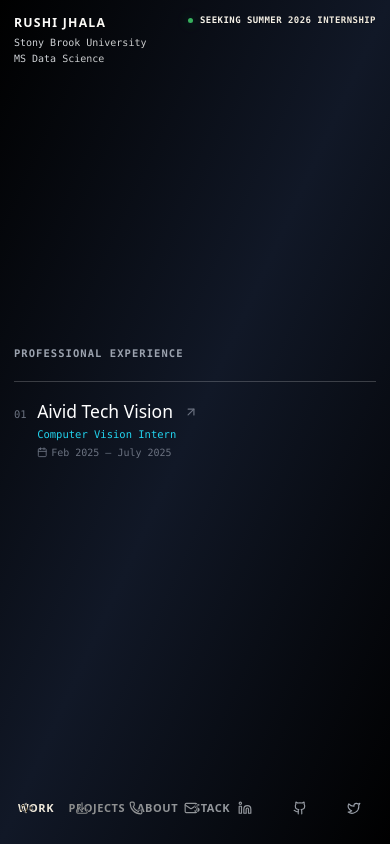
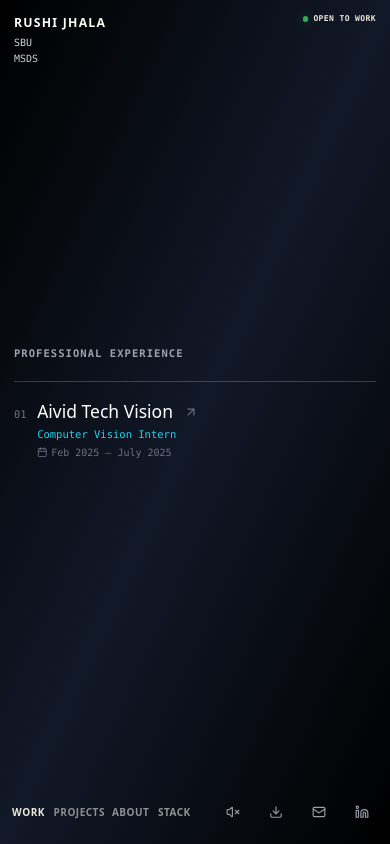
Before and after one commit to Rushi0070/personalwebsite, a React (Vite) app: page / in a window 390 px wide. Built offline with nearby package versions, Linux system fonts and the light colour scheme.

Commit message:
Make website responsive for mobile - fix overlapping icons

```diff
--- a/postcss.config.cjs
+++ b/postcss.config.js
@@ -1,4 +1,4 @@
-module.exports = {
+export default {
   plugins: {
     tailwindcss: {},
     autoprefixer: {},
--- a/src/App.tsx
+++ b/src/App.tsx
@@ -7,7 +7,6 @@ import {
   Volume2,
   VolumeX,
   Download,
-  Phone,
   MapPin,
   Calendar,
   Twitter
@@ -75,82 +74,72 @@ const useDeviceDetect = () => {
   return { isMobile, isTablet, isLowPower };
 };
 
-// --- 🎹 INTERSTELLAR BACKGROUND MUSIC ---
+// --- OPTIMIZED AUDIO ENGINE ---
 const useSound = () => {
   const [isMuted, setIsMuted] = useState(true);
-  const audioRef = useRef<HTMLAudioElement | null>(null);
   const audioCtxRef = useRef<AudioContext | null>(null);
-  const noiseBufferRef = useRef<AudioBuffer | null>(null);
+  const bufferRef = useRef<AudioBuffer | null>(null);
   const isInitializedRef = useRef(false);
 
   const initAudio = useCallback(() => {
-    // Initialize background music
-    if (!audioRef.current) {
-      const audio = new Audio('/02 Cornfield Chase.mp3');
-      audio.loop = true;
-      audio.volume = 0.3; // Soft background volume
-      audioRef.current = audio;
+    if (isInitializedRef.current) {
+      if (audioCtxRef.current?.state === 'suspended') {
+        audioCtxRef.current.resume();
+      }
+      setIsMuted(false);
+      return;
     }
 
-    // Play the music
-    audioRef.current.play().catch(e => {
-      console.warn('Audio playback failed:', e);
-    });
-
-    // Initialize Web Audio for hover sounds
-    if (!isInitializedRef.current) {
     try {
       const AudioContext = window.AudioContext || (window as unknown as { webkitAudioContext: typeof window.AudioContext }).webkitAudioContext;
-        const ctx = new AudioContext();
-        audioCtxRef.current = ctx;
+      audioCtxRef.current = new AudioContext();
 
-        // Create noise buffer for hover sounds
-        const bufferSize = ctx.sampleRate * 2;
-        const buffer = ctx.createBuffer(1, bufferSize, ctx.sampleRate);
+      const bufferSize = audioCtxRef.current.sampleRate * 2;
+      const buffer = audioCtxRef.current.createBuffer(1, bufferSize, audioCtxRef.current.sampleRate);
       const data = buffer.getChannelData(0);
+
       for (let i = 0; i < bufferSize; i++) {
         data[i] = Math.random() * 2 - 1;
       }
-        noiseBufferRef.current = buffer;
+      bufferRef.current = buffer;
       isInitializedRef.current = true;
+
+      if (audioCtxRef.current.state === 'suspended') {
+        audioCtxRef.current.resume();
+      }
+      setIsMuted(false);
     } catch (e) {
-        console.warn('Audio context failed:', e);
+      console.warn('Audio initialization failed:', e);
     }
-    }
-
-    setIsMuted(false);
   }, []);
 
-  // Hover tick sound
   const playHover = useCallback(() => {
-    if (isMuted || !audioCtxRef.current || !noiseBufferRef.current) return;
+    if (isMuted || !audioCtxRef.current || !bufferRef.current) return;
     if (audioCtxRef.current.state === 'suspended') {
       audioCtxRef.current.resume();
     }
 
     try {
-      const ctx = audioCtxRef.current;
-      const t = ctx.currentTime;
+      const t = audioCtxRef.current.currentTime;
+      const source = audioCtxRef.current.createBufferSource();
+      source.buffer = bufferRef.current;
 
-      const source = ctx.createBufferSource();
-      source.buffer = noiseBufferRef.current;
-
-      const filter = ctx.createBiquadFilter();
+      const filter = audioCtxRef.current.createBiquadFilter();
       filter.type = 'highpass';
       filter.frequency.value = 2000;
 
-      const gain = ctx.createGain();
-      gain.gain.setValueAtTime(0.06, t);
-      gain.gain.exponentialRampToValueAtTime(0.001, t + 0.012);
+      const gain = audioCtxRef.current.createGain();
+      gain.gain.setValueAtTime(0.08, t);
+      gain.gain.exponentialRampToValueAtTime(0.001, t + 0.015);
 
       source.connect(filter);
       filter.connect(gain);
-      gain.connect(ctx.destination);
+      gain.connect(audioCtxRef.current.destination);
 
       source.start(t);
       source.stop(t + 0.02);
     } catch {
-      // Silently fail
+      // Silently fail for audio errors
     }
   }, [isMuted]);
 
@@ -159,20 +148,11 @@ const useSound = () => {
       initAudio();
     } else {
       setIsMuted(true);
-
-      // Pause the music
-      if (audioRef.current) {
-        audioRef.current.pause();
-      }
     }
   }, [isMuted, initAudio]);
 
   useEffect(() => {
     return () => {
-      if (audioRef.current) {
-        audioRef.current.pause();
-        audioRef.current = null;
-      }
       if (audioCtxRef.current) {
         audioCtxRef.current.close().catch(() => {});
       }
@@ -678,22 +658,27 @@ export default function ArtisticPortfolio() {
       )}
 
       {/* Header - Left */}
-      <header className="fixed top-4 left-4 sm:top-6 sm:left-6 md:top-8 md:left-8 z-50 mix-blend-difference safe-left safe-top">
-        <h1 className="text-sm md:text-base font-bold tracking-widest uppercase text-white">
+      <header className="fixed top-4 left-4 sm:top-6 sm:left-6 md:top-8 md:left-8 z-50 mix-blend-difference safe-left safe-top mobile-header-left">
+        <h1 className="text-sm md:text-base font-bold tracking-widest uppercase text-white truncate">
           Rushi Jhala
         </h1>
         <p className="text-[10px] md:text-xs font-mono text-gray-300 mt-1 font-medium leading-relaxed">
-          Stony Brook University<br className="sm:hidden" />
-          <span className="hidden sm:inline"> // </span>MS Data Science
+          <span className="hidden xs:inline">Stony Brook University</span>
+          <span className="xs:hidden">SBU</span>
+          <br className="sm:hidden" />
+          <span className="hidden sm:inline"> // </span>
+          <span className="hidden xs:inline">MS Data Science</span>
+          <span className="xs:hidden">MSDS</span>
         </p>
       </header>
 
       {/* Header - Right */}
-      <div className="fixed top-4 right-4 sm:top-6 sm:right-6 md:top-8 md:right-8 z-50 mix-blend-difference text-right safe-right safe-top">
-        <div className="flex items-center justify-end gap-2">
-          <div className="w-1.5 h-1.5 md:w-2 md:h-2 bg-green-400 rounded-full pulse-glow" />
-          <span className="text-[9px] sm:text-[10px] md:text-xs font-mono tracking-wider sm:tracking-widest uppercase text-white font-bold">
-            Seeking Summer 2026 Internship
+      <div className="fixed top-4 right-4 sm:top-6 sm:right-6 md:top-8 md:right-8 z-50 mix-blend-difference text-right safe-right safe-top mobile-header-right">
+        <div className="flex items-center justify-end gap-1.5 sm:gap-2">
+          <div className="w-1.5 h-1.5 md:w-2 md:h-2 bg-green-400 rounded-full pulse-glow flex-shrink-0" />
+          <span className="text-[8px] xs:text-[9px] sm:text-[10px] md:text-xs font-mono tracking-wider sm:tracking-widest uppercase text-white font-bold leading-tight">
+            <span className="hidden xs:inline">Seeking Summer 2026 Internship</span>
+            <span className="xs:hidden">Open to Work</span>
           </span>
         </div>
         <p className="hidden sm:flex text-[10px] md:text-xs font-mono text-gray-300 mt-1 font-medium items-center justify-end gap-1">
@@ -704,7 +689,7 @@ export default function ArtisticPortfolio() {
 
       {/* Navigation */}
       <nav
-        className="fixed bottom-4 left-4 sm:bottom-6 sm:left-6 md:bottom-8 md:left-8 z-50 flex gap-3 sm:gap-4 md:gap-8 mix-blend-difference overflow-x-auto max-w-[65vw] sm:max-w-[60vw] md:max-w-none no-scrollbar safe-left safe-bottom select-none-touch"
+        className="fixed bottom-4 left-3 sm:bottom-6 sm:left-6 md:bottom-8 md:left-8 z-50 flex gap-2 xs:gap-3 sm:gap-4 md:gap-8 mix-blend-difference overflow-x-auto max-w-[55vw] xs:max-w-[60vw] sm:max-w-[60vw] md:max-w-none no-scrollbar safe-left safe-bottom select-none-touch mobile-bottom-nav"
         role="navigation"
         aria-label="Main navigation"
       >
@@ -712,7 +697,7 @@ export default function ArtisticPortfolio() {
           <button
             key={sec}
             onClick={() => handleNavClick(sec)}
-            className={`text-[11px] sm:text-xs md:text-sm font-bold uppercase tracking-wider sm:tracking-widest transition-all duration-300 whitespace-nowrap py-2 touch-target
+            className={`text-[10px] xs:text-[11px] sm:text-xs md:text-sm font-bold uppercase tracking-wider sm:tracking-widest transition-all duration-300 whitespace-nowrap py-2 min-w-[36px] xs:min-w-[40px] sm:min-w-[44px] min-h-[36px] xs:min-h-[40px] sm:min-h-[44px] flex items-center justify-center
               ${activeSection === sec ? 'text-white' : 'text-gray-400 hover:text-white active:text-cyan-300'}`}
             aria-current={activeSection === sec ? 'page' : undefined}
           >
@@ -722,11 +707,11 @@ export default function ArtisticPortfolio() {
       </nav>
 
       {/* Socials & Audio */}
-      <div className="fixed bottom-4 right-4 sm:bottom-6 sm:right-6 md:bottom-8 md:right-8 z-50 flex gap-3 sm:gap-4 md:gap-5 mix-blend-difference items-center safe-right safe-bottom">
+      <div className="fixed bottom-4 right-3 sm:bottom-6 sm:right-6 md:bottom-8 md:right-8 z-50 flex gap-1 xs:gap-2 sm:gap-4 md:gap-5 mix-blend-difference items-center safe-right safe-bottom mobile-bottom-icons">
         <button
           onClick={toggleMute}
           onMouseEnter={playHover}
-          className="text-gray-400 hover:text-white active:text-cyan-300 transition-colors touch-target"
+          className="text-gray-400 hover:text-white active:text-cyan-300 transition-colors p-2 min-w-[36px] min-h-[36px] xs:min-w-[40px] xs:min-h-[40px] sm:min-w-[44px] sm:min-h-[44px] flex items-center justify-center"
           title={isMuted ? "Enable Sound" : "Mute Sound"}
           aria-label={isMuted ? "Enable Sound" : "Mute Sound"}
           aria-pressed={!isMuted}
@@ -738,7 +723,7 @@ export default function ArtisticPortfolio() {
           href="/resume.pdf"
           download="Rushi_Jhala_Resume.pdf"
           onMouseEnter={playHover}
-          className="text-gray-400 hover:text-white active:text-cyan-300 transition-colors touch-target"
+          className="text-gray-400 hover:text-white active:text-cyan-300 transition-colors p-2 min-w-[36px] min-h-[36px] xs:min-w-[40px] xs:min-h-[40px] sm:min-w-[44px] sm:min-h-[44px] flex items-center justify-center"
           title="Download Resume"
           aria-label="Download Resume (PDF)"
         >
@@ -746,18 +731,9 @@ export default function ArtisticPortfolio() {
         </a>
 
         <a
-          href="tel:+19342553153"
-          onMouseEnter={playHover}
-          className="text-gray-400 hover:text-white active:text-cyan-300 transition-colors touch-target sm:hidden"
-          aria-label="Call Phone"
-        >
-          <Phone className="w-4 h-4" />
-        </a>
-
-        <a
           href="mailto:jhalarushi@gmail.com"
           onMouseEnter={playHover}
-          className="text-gray-400 hover:text-white active:text-cyan-300 transition-colors touch-target"
+          className="text-gray-400 hover:text-white active:text-cyan-300 transition-colors p-2 min-w-[36px] min-h-[36px] xs:min-w-[40px] xs:min-h-[40px] sm:min-w-[44px] sm:min-h-[44px] flex items-center justify-center"
           aria-label="Send Email"
         >
           <Mail className="w-4 h-4 md:w-5 md:h-5" />
@@ -766,7 +742,7 @@ export default function ArtisticPortfolio() {
         <a
           href="https://linkedin.com/in/rushi-jhala-855076224"
           onMouseEnter={playHover}
-          className="text-gray-400 hover:text-white active:text-cyan-300 transition-colors touch-target"
+          className="text-gray-400 hover:text-white active:text-cyan-300 transition-colors p-2 min-w-[36px] min-h-[36px] xs:min-w-[40px] xs:min-h-[40px] sm:min-w-[44px] sm:min-h-[44px] flex items-center justify-center"
           target="_blank"
           rel="noopener noreferrer"
           aria-label="LinkedIn Profile (opens in new tab)"
@@ -777,7 +753,7 @@ export default function ArtisticPortfolio() {
         <a
           href="https://github.com/rushijhala"
           onMouseEnter={playHover}
-          className="hidden sm:flex text-gray-400 hover:text-white active:text-cyan-300 transition-colors touch-target"
+          className="hidden sm:flex text-gray-400 hover:text-white active:text-cyan-300 transition-colors p-2 min-w-[44px] min-h-[44px] items-center justify-center"
           target="_blank"
           rel="noopener noreferrer"
           aria-label="GitHub Profile (opens in new tab)"
@@ -788,7 +764,7 @@ export default function ArtisticPortfolio() {
         <a
           href="https://x.com/JhalaRushi"
           onMouseEnter={playHover}
-          className="hidden sm:flex text-gray-400 hover:text-white active:text-cyan-300 transition-colors touch-target"
+          className="hidden sm:flex text-gray-400 hover:text-white active:text-cyan-300 transition-colors p-2 min-w-[44px] min-h-[44px] items-center justify-center"
           target="_blank"
           rel="noopener noreferrer"
           aria-label="Twitter/X Profile (opens in new tab)"
--- a/src/index.css
+++ b/src/index.css
@@ -265,6 +265,44 @@
 }
 
 /* ============================================
+   MOBILE PORTRAIT LAYOUT FIXES
+   ============================================ */
+@media (max-width: 480px) {
+  /* Prevent header overlap */
+  .mobile-header-left {
+    max-width: 55%;
+  }
+
+  .mobile-header-right {
+    max-width: 42%;
+  }
+
+  /* Bottom bar reorganization */
+  .mobile-bottom-nav {
+    left: 0.75rem !important;
+    right: auto !important;
+    max-width: calc(100vw - 140px) !important;
+  }
+
+  .mobile-bottom-icons {
+    right: 0.75rem !important;
+    left: auto !important;
+    gap: 0.5rem !important;
+  }
+}
+
+/* Extra small devices (< 360px) */
+@media (max-width: 360px) {
+  .mobile-bottom-nav {
+    max-width: calc(100vw - 120px) !important;
+  }
+
+  .mobile-bottom-icons {
+    gap: 0.35rem !important;
+  }
+}
+
+/* ============================================
    HIGH CONTRAST MODE
    ============================================ */
 @media (prefers-contrast: high) {
--- a/tailwind.config.cjs
+++ b/tailwind.config.js
@@ -1,11 +1,15 @@
 /** @type {import('tailwindcss').Config} */
-module.exports = {
+export default {
   content: [
     "./index.html",
     "./src/**/*.{js,ts,jsx,tsx}",
   ],
   theme: {
-    extend: {},
+    extend: {
+      screens: {
+        'xs': '400px',  // Extra small devices (small phones)
+      },
+    },
   },
   plugins: [],
 }
```
Lines whose indentation alone changed are shown as unchanged.
